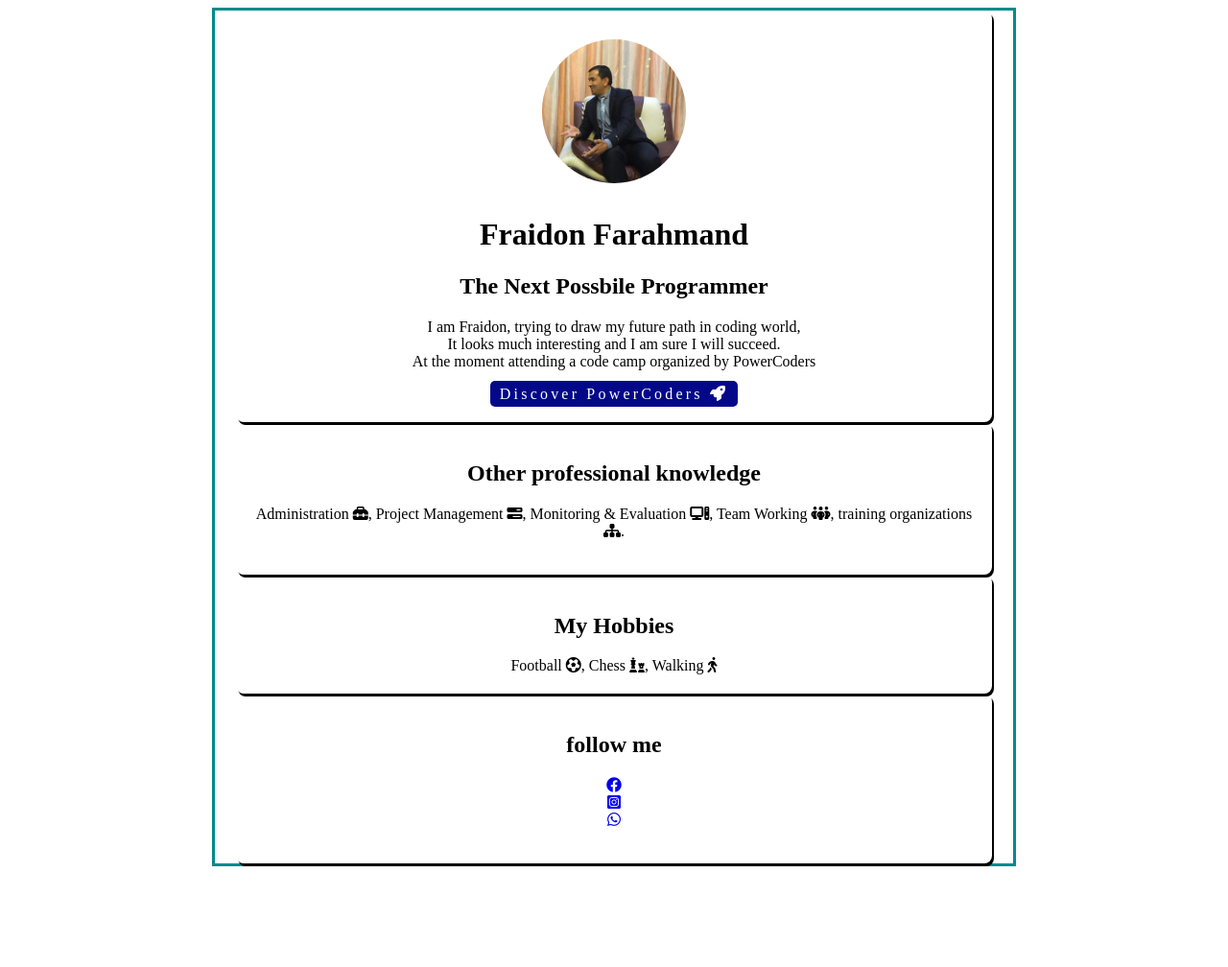
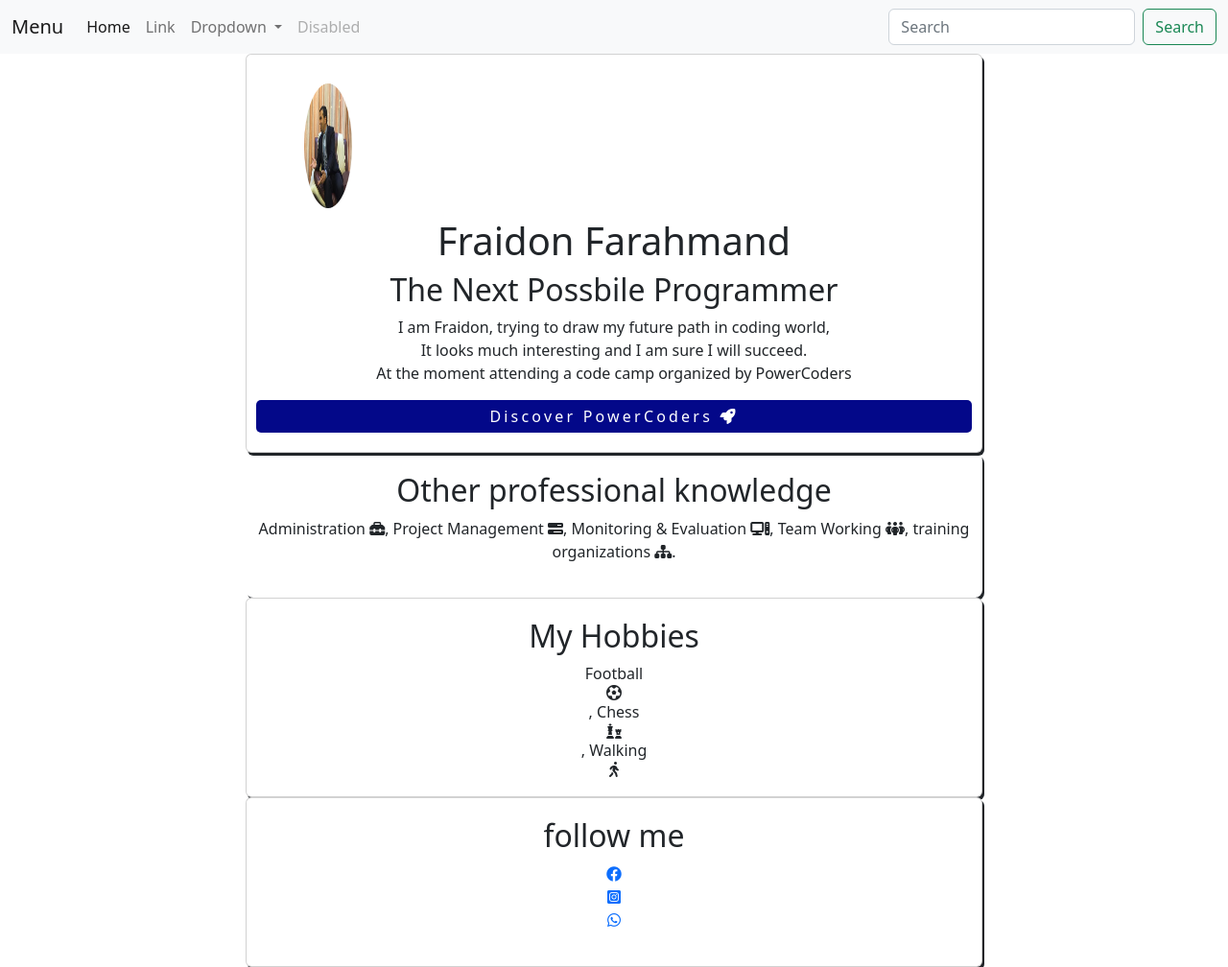
Before and after one commit to Fraidon82/profile, a plain HTML site: page index.html in a window 1280 px wide. Shown: the whole page at 96% size. Before the commit the page ends 911 px from the top, so only its background shows below. Drawn offline with nearby package versions, Linux system fonts and the light colour scheme.

Commit message:
menu on top added

```diff
--- a/index.html
+++ b/index.html
@@ -5,11 +5,53 @@
   <link rel="stylesheet" href="https://use.fontawesome.com/releases/v6.2.0/css/all.css">
   <link rel="stylesheet" href="style.css">
   <title class="titcolor">Fraidon's simple Profile</title>
-  <meta name="Fraidon Profile" content="a simple profile of Fraidon Farahmand">
+  <meta name="Fraidon Profile" content="profile of Fraidon Farahmand">
   <meta charset="utf-8">
+<!--Bootstrap sever-->
+<link href="https://cdn.jsdelivr.net/npm/bootstrap@5.2.2/dist/css/bootstrap.min.css" rel="stylesheet" integrity="sha384-Zenh87qX5JnK2Jl0vWa8Ck2rdkQ2Bzep5IDxbcnCeuOxjzrPF/et3URy9Bv1WTRi" crossorigin="anonymous">
+<script src="https://cdn.jsdelivr.net/npm/bootstrap@5.2.2/dist/js/bootstrap.bundle.min.js" integrity="sha384-OERcA2EqjJCMA+/3y+gxIOqMEjwtxJY7qPCqsdltbNJuaOe923+mo//f6V8Qbsw3" crossorigin="anonymous"></script>
+
 </head>
 
 <body>
+
+  <nav class="navbar navbar-expand-lg bg-light">
+    <div class="container-fluid">
+      <a class="navbar-brand" href="#">Menu</a>
+      <button class="navbar-toggler" type="button" data-bs-toggle="collapse" data-bs-target="#navbarSupportedContent" aria-controls="navbarSupportedContent" aria-expanded="false" aria-label="Toggle navigation">
+        <span class="navbar-toggler-icon"></span>
+      </button>
+      <div class="collapse navbar-collapse" id="navbarSupportedContent">
+        <ul class="navbar-nav me-auto mb-2 mb-lg-0">
+          <li class="nav-item">
+            <a class="nav-link active" aria-current="page" href="#">Home</a>
+          </li>
+          <li class="nav-item">
+            <a class="nav-link" href="#">Link</a>
+          </li>
+          <li class="nav-item dropdown">
+            <a class="nav-link dropdown-toggle" href="#" role="button" data-bs-toggle="dropdown" aria-expanded="false">
+              Dropdown
+            </a>
+            <ul class="dropdown-menu">
+              <li><a class="dropdown-item" href="#">Projects</a></li>
+              <li><a class="dropdown-item" href="#">Downloads</a></li>
+              <li><hr class="dropdown-divider"></li>
+              <li><a class="dropdown-item" href="#">Contacts</a></li>
+            </ul>
+          </li>
+          <li class="nav-item">
+            <a class="nav-link disabled">Disabled</a>
+          </li>
+        </ul>
+        <form class="d-flex" role="search">
+          <input class="form-control me-2" type="search" placeholder="Search" aria-label="Search">
+          <button class="btn btn-outline-success" type="submit">Search</button>
+        </form>
+      </div>
+    </div>
+  </nav>
+
   <div class="container">
 
     <div class="card">
--- a/style.css
+++ b/style.css
@@ -15,7 +15,6 @@
 
 .container {
 
-    border: 3px solid darkcyan;
     width: 65vw;
     text-align: center;
     margin: auto;
```
Also changed, not shown: 1 other file.
